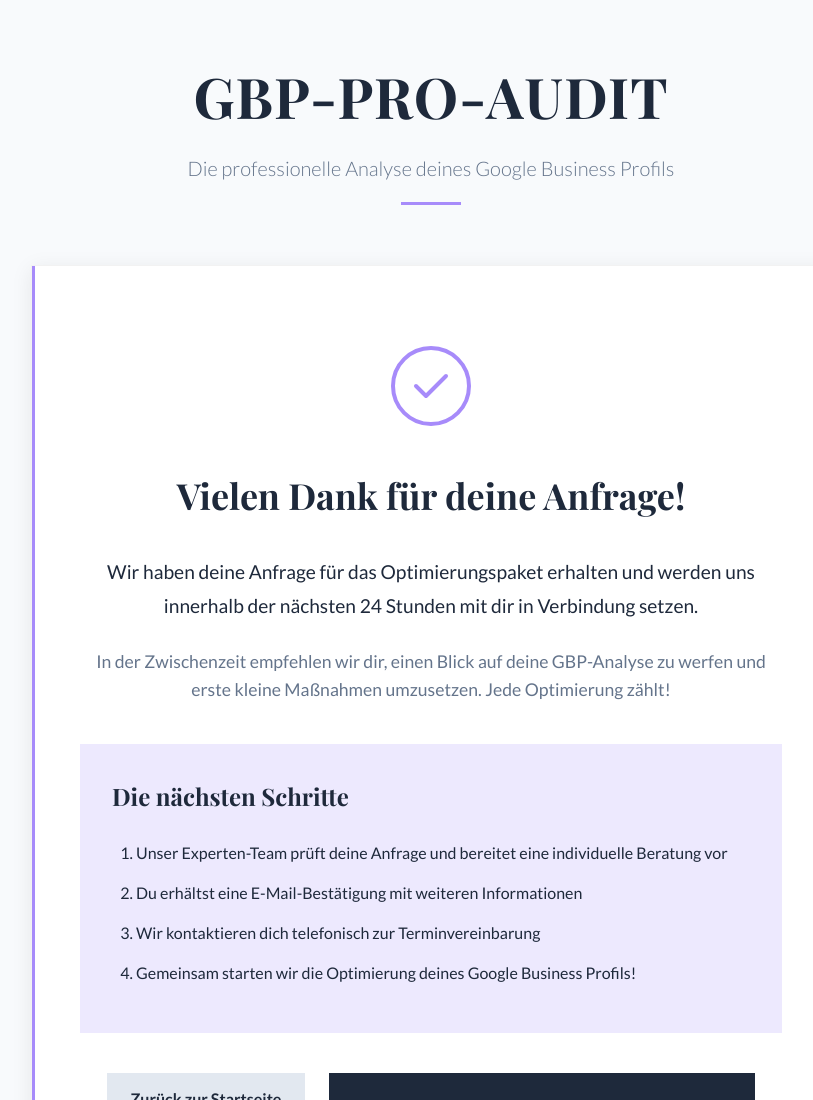
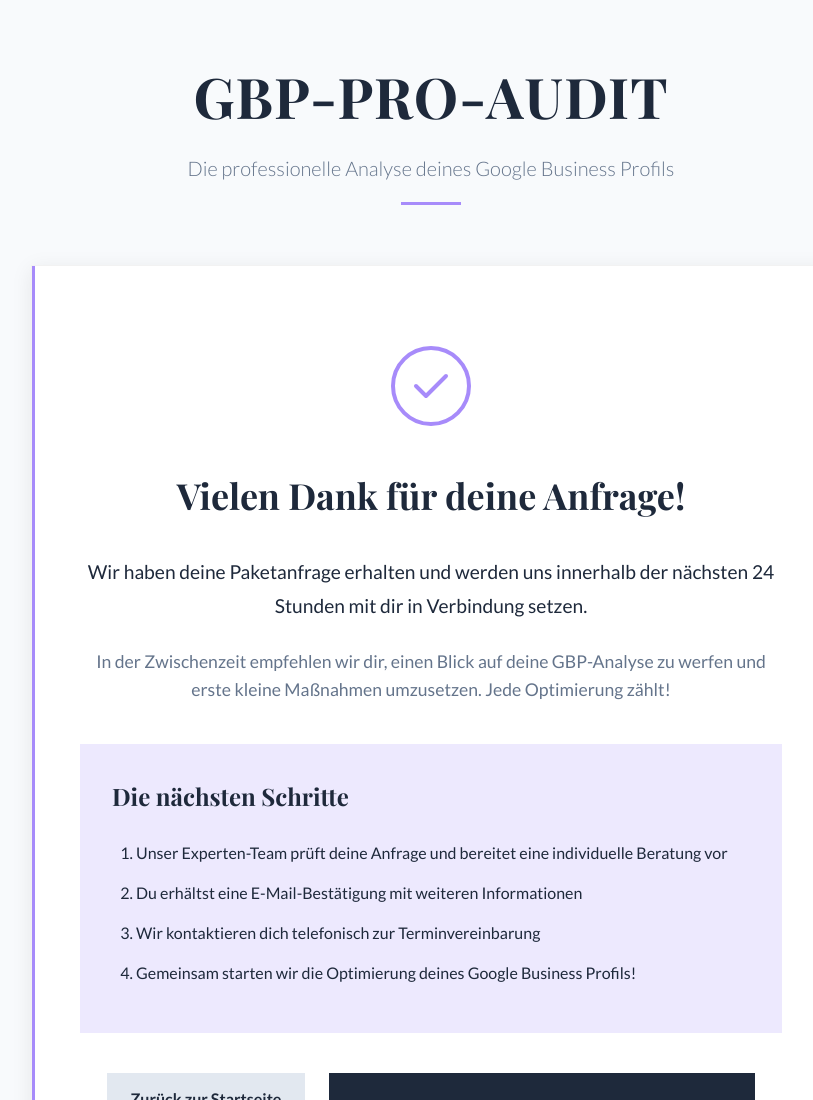
Before and after one commit to PrintMedia-Grafik-Druck/gbp-pro-audit, a website: page success.html in a window 1280 px wide. Shown: the top 1100 px of the page, without its empty margins (209-1022 px from the left). Drawn offline with nearby package versions, Linux system fonts and the light colour scheme.

Commit message:
Update success.html

```diff
--- a/success.html
+++ b/success.html
@@ -26,7 +26,7 @@
 
         <h2>Vielen Dank für deine Anfrage!</h2>
 
-        <p class="success-text">Wir haben deine Anfrage für das Optimierungspaket erhalten und werden uns innerhalb der nächsten 24 Stunden mit dir in Verbindung setzen.</p>
+        <p class="success-text">Wir haben deine Paketanfrage erhalten und werden uns innerhalb der nächsten 24 Stunden mit dir in Verbindung setzen.</p>
 
         <p class="success-info">In der Zwischenzeit empfehlen wir dir, einen Blick auf deine GBP-Analyse zu werfen und erste kleine Maßnahmen umzusetzen. Jede Optimierung zählt!</p>
 
```
